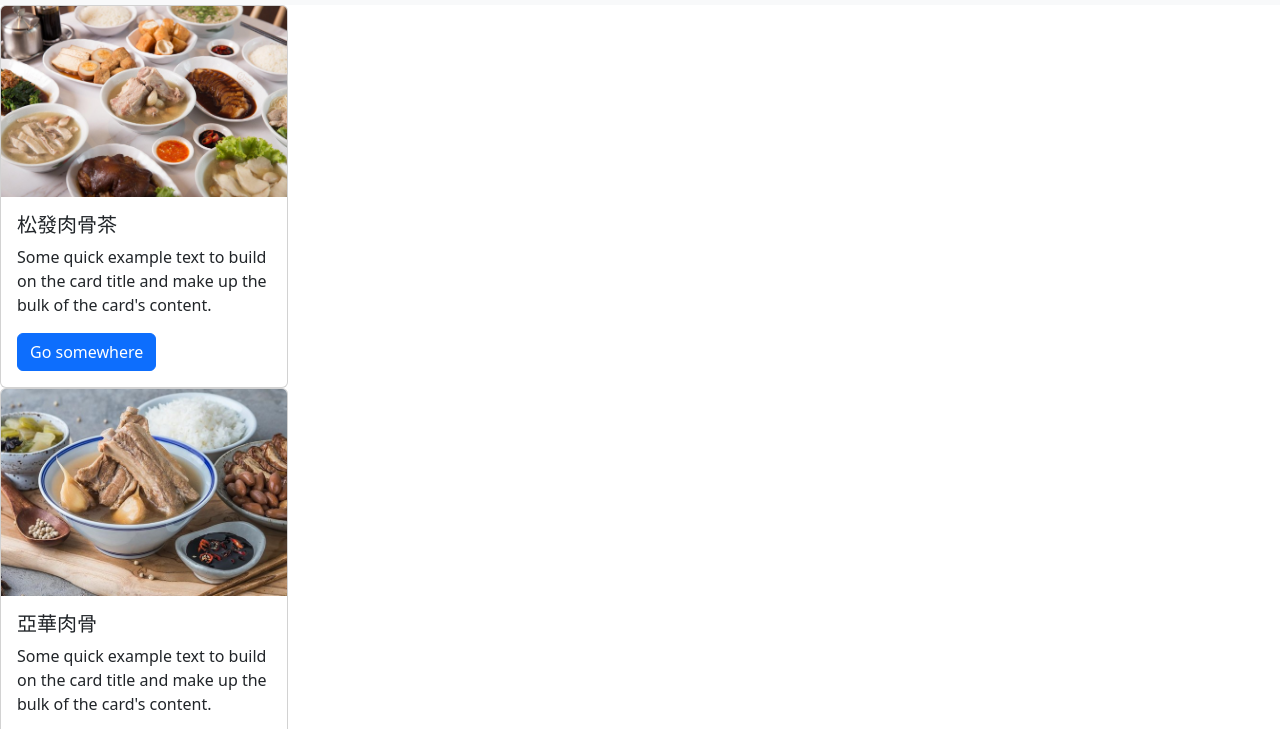
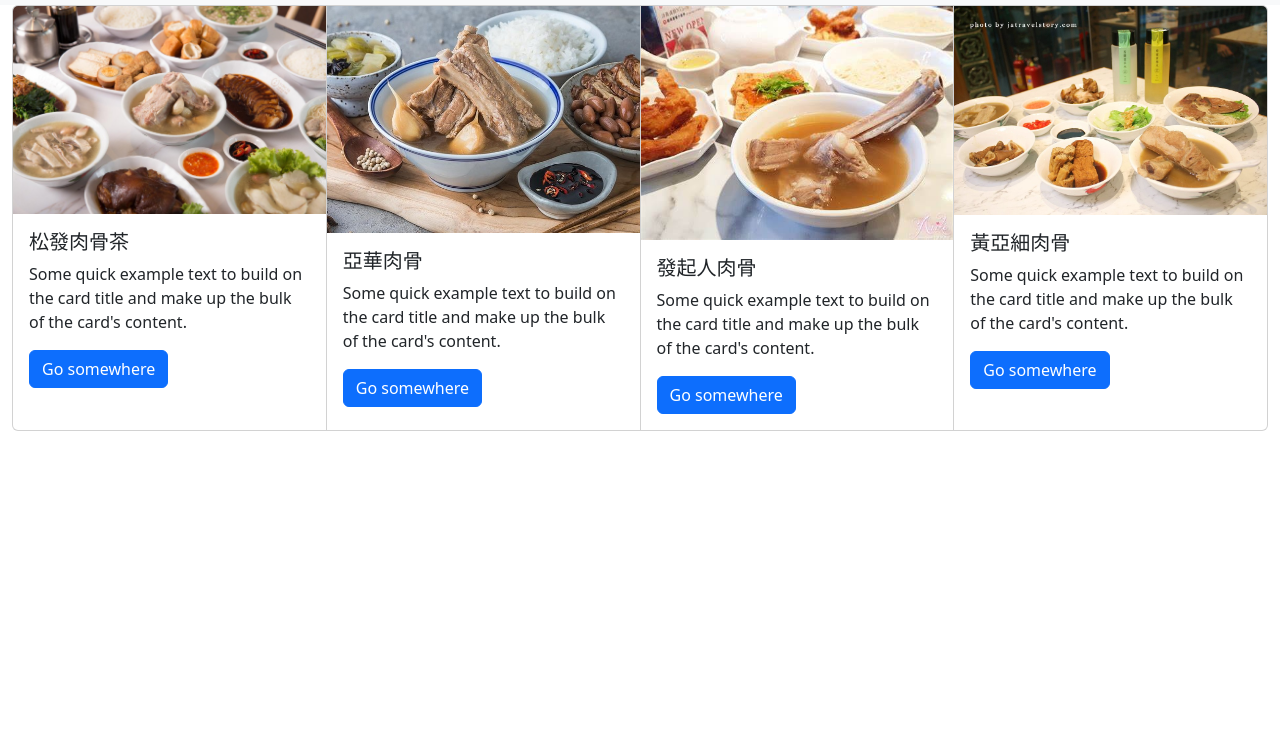
Before and after one commit to df4637816/-, a plain HTML site: page index.html in a window 1280 px wide. Shown: the part 69-798 px from the top of the page. Drawn offline with nearby package versions, Linux system fonts and the light colour scheme.

Commit message:
更新更新container

```diff
--- a/index.html
+++ b/index.html
@@ -40,9 +40,11 @@
     </div>
   </div>
 </nav>
-<div class="col-8">
+
+<div class="container-fluid">
     <div data-bs-spy="scroll" data-bs-target="#list-example" data-bs-smooth-scroll="true" class="scrollspy-example" tabindex="0">
-        <div id="list-item-1" class="card" style="width: 18rem;">
+        <div class="card-group">
+        <div id="list-item-1" class="card">
             <img src="./img/松發.jpeg" class="card-img-top" alt="...">
             <div class="card-body">
               <h5 class="card-title">松發肉骨茶</h5>
@@ -50,7 +52,7 @@
               <a href="#" class="btn btn-primary">Go somewhere</a>
             </div>
           </div>
-          <div id="list-item-2" class="card" style="width: 18rem;">
+          <div id="list-item-2" class="card">
             <img src="./img/亞華.jpeg" class="card-img-top" alt="...">
             <div class="card-body">
               <h5 class="card-title">亞華肉骨</h5>
@@ -58,7 +60,7 @@
               <a href="#" class="btn btn-primary">Go somewhere</a>
             </div>
           </div>
-          <div id="list-item-3" class="card" style="width: 18rem;">
+          <div id="list-item-3" class="card">
             <img src="./img/發起人.jpeg" class="card-img-top" alt="...">
             <div class="card-body">
               <h5 class="card-title">發起人肉骨</h5>
@@ -66,7 +68,7 @@
               <a href="#" class="btn btn-primary">Go somewhere</a>
             </div>
           </div>
-          <div id="list-item-4" class="card" style="width: 18rem;">
+          <div id="list-item-4" class="card">
             <img src="./img/黃亞細.jpeg" class="card-img-top" alt="...">
             <div class="card-body">
               <h5 class="card-title">黃亞細肉骨</h5>
@@ -74,8 +76,10 @@
               <a href="#" class="btn btn-primary">Go somewhere</a>
             </div>
           </div>
+          </div>
     </div>
   </div>
+
  <script src="https://cdn.jsdelivr.net/npm/bootstrap@5.3.0-alpha1/dist/js/bootstrap.bundle.min.js" integrity="sha384-w76AqPfDkMBDXo30jS1Sgez6pr3x5MlQ1ZAGC+nuZB+EYdgRZgiwxhTBTkF7CXvN" crossorigin="anonymous"></script>
 </body>
 </html>
```
